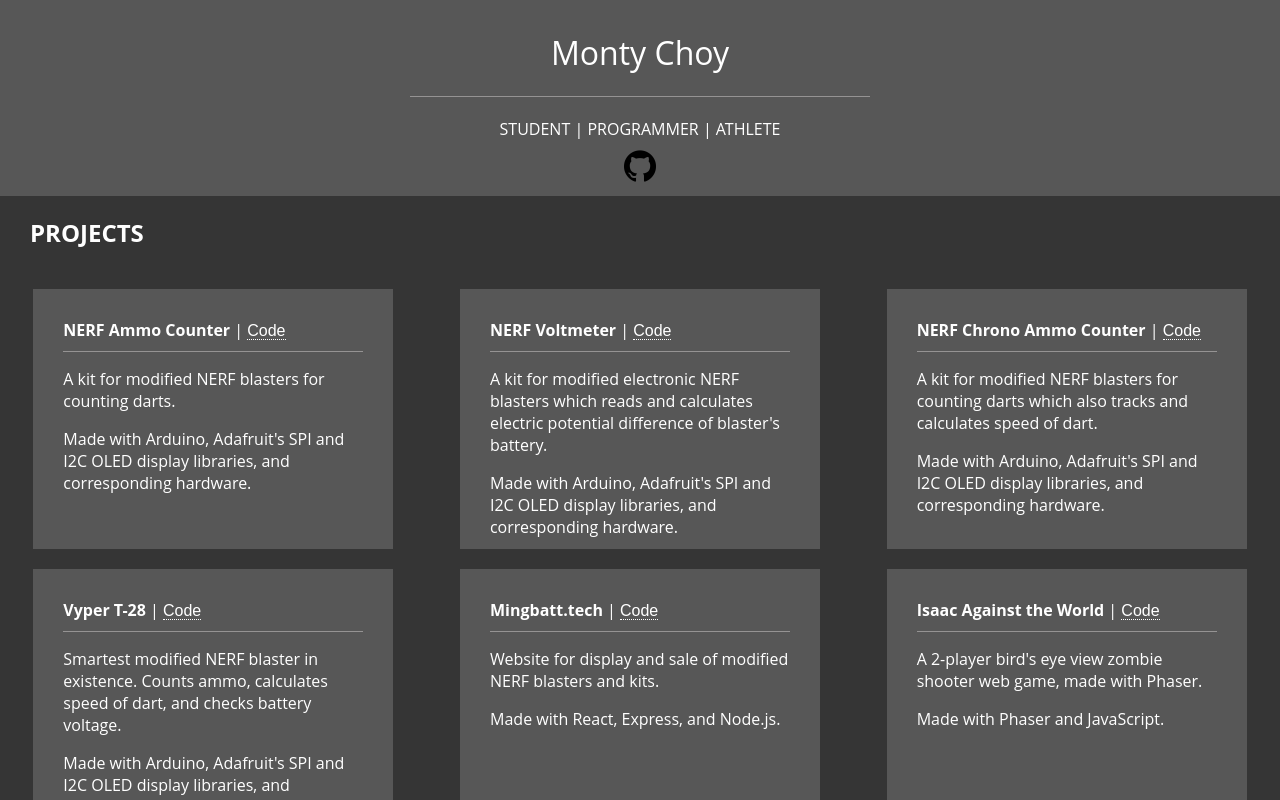
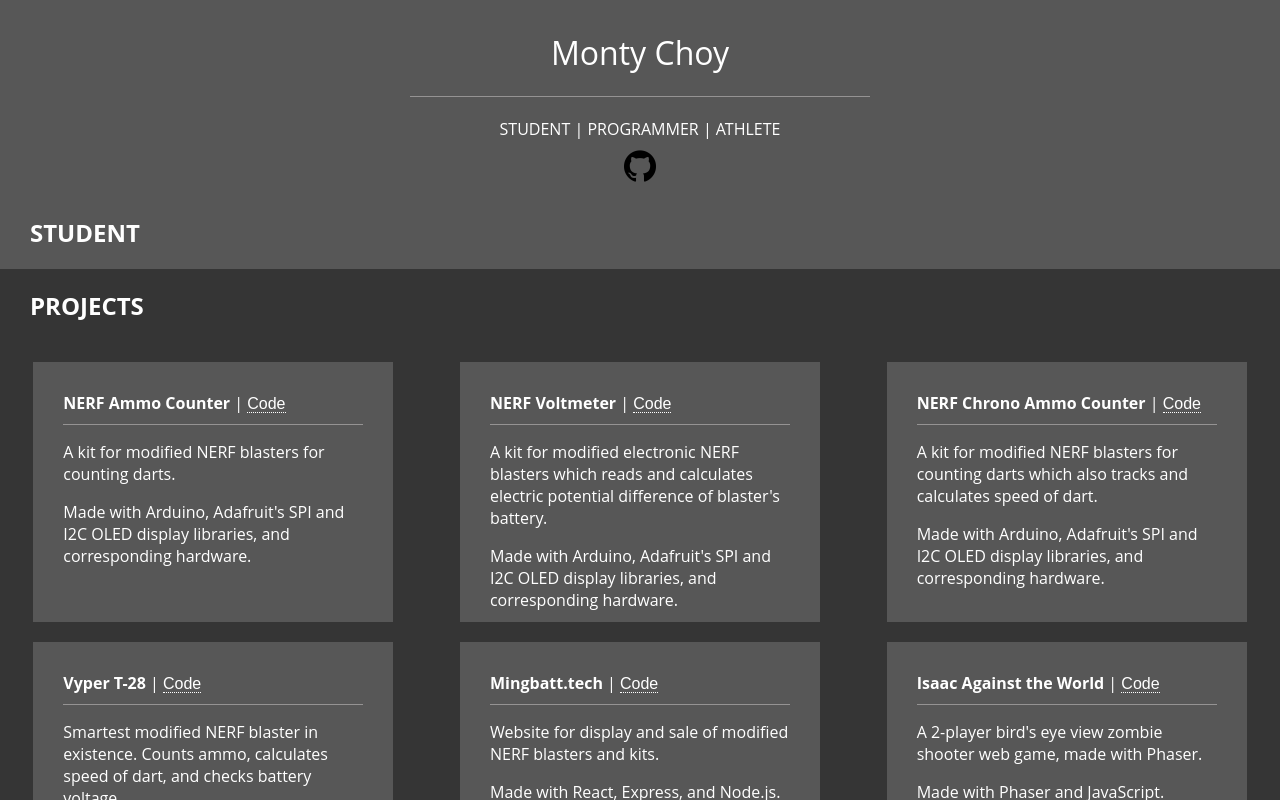
Before and after one commit to mochoy/personal-site, a React (Create React App) app: page / in a window 1280 px wide. Shown: the top 800 px of the page. Built offline with nearby package versions, Linux system fonts and the light colour scheme.

Commit message:
create header for student section

```diff
--- a/src/components/Student/index.js
+++ b/src/components/Student/index.js
@@ -5,7 +5,9 @@
 	render () {
 		return (
 			<div id="Student">
-
+				<div id="titleContainer">
+					<h2 id="title">STUDENT</h2>
+				</div>
 			</div>
 
 		)
```
